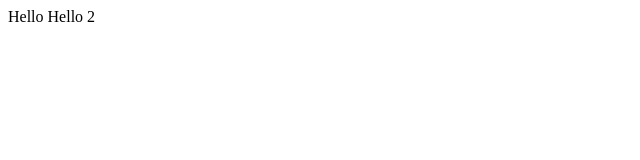
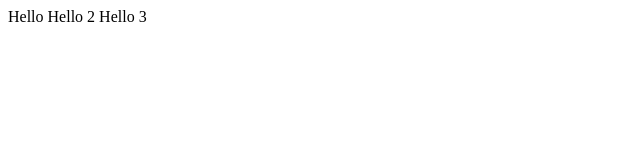
Before and after one commit to Anubisthe12/Abc, a plain HTML site: page WebApplication2/WebApplication2/index.html in a window 1280 px wide. Shown: the full height of the page, 0-640 px from the left. Drawn offline with Linux system fonts and the light colour scheme.

Commit message:
Add Hello3

```diff
--- a/WebApplication2/WebApplication2/index.html
+++ b/WebApplication2/WebApplication2/index.html
@@ -10,5 +10,7 @@
 
 
     Hello 2
+
+    Hello 3
 </body>
 </html>
```
